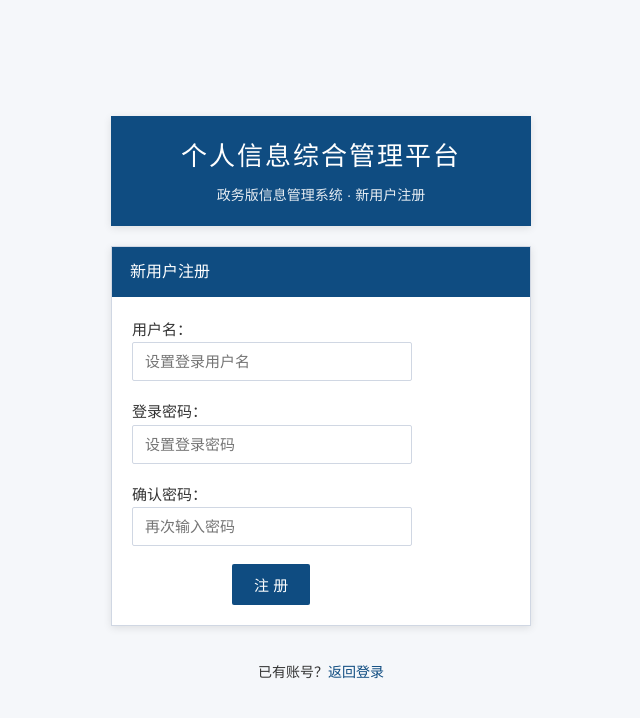
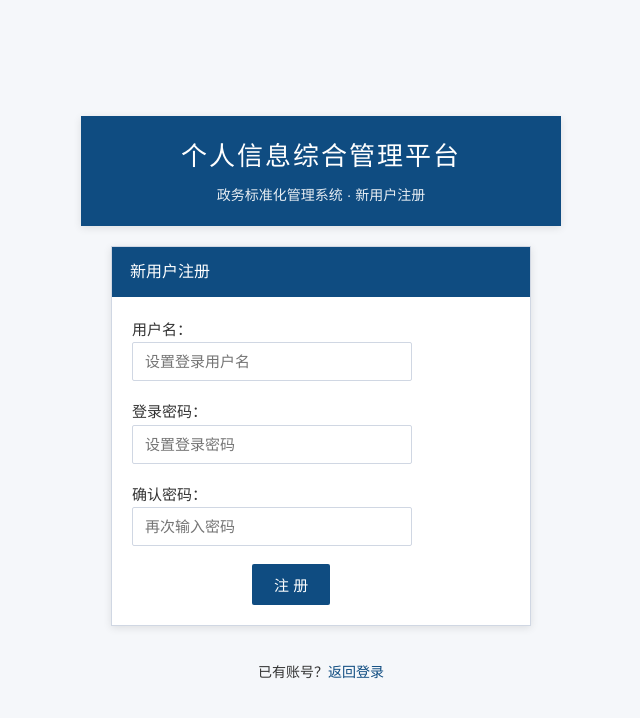
Before and after one commit to a123su/XINJHT, a plain HTML site: page register.html in a window 1280 px wide. Shown: the whole page, without its empty margins (319-959 px from the left). Drawn offline with Linux system fonts and the light colour scheme.

Commit message:
更新 register.html

```diff
--- a/register.html
+++ b/register.html
@@ -8,9 +8,9 @@
 </head>
 <body>
     <div class="login-wrap">
-        <div class="top-header" style="width:100%;max-width:420px;">
+        <div class="top-header" style="width:100%;max-width:480px;border-radius: var(--radius) var(--radius) 0 0;">
             <h1>个人信息综合管理平台</h1>
-            <p>政务版信息管理系统 · 新用户注册</p>
+            <p>政务标准化管理系统 · 新用户注册</p>
         </div>
 
         <div class="login-box gov-card">
@@ -28,7 +28,7 @@
                     <label>确认密码：</label>
                     <input type="password" id="regPwd2" placeholder="再次输入密码">
                 </div>
-                <div style="margin-left: 100px;">
+                <div style="margin-left: 120px;">
                     <button class="btn btn-primary" onclick="registerUser()">注 册</button>
                 </div>
             </div>
```
